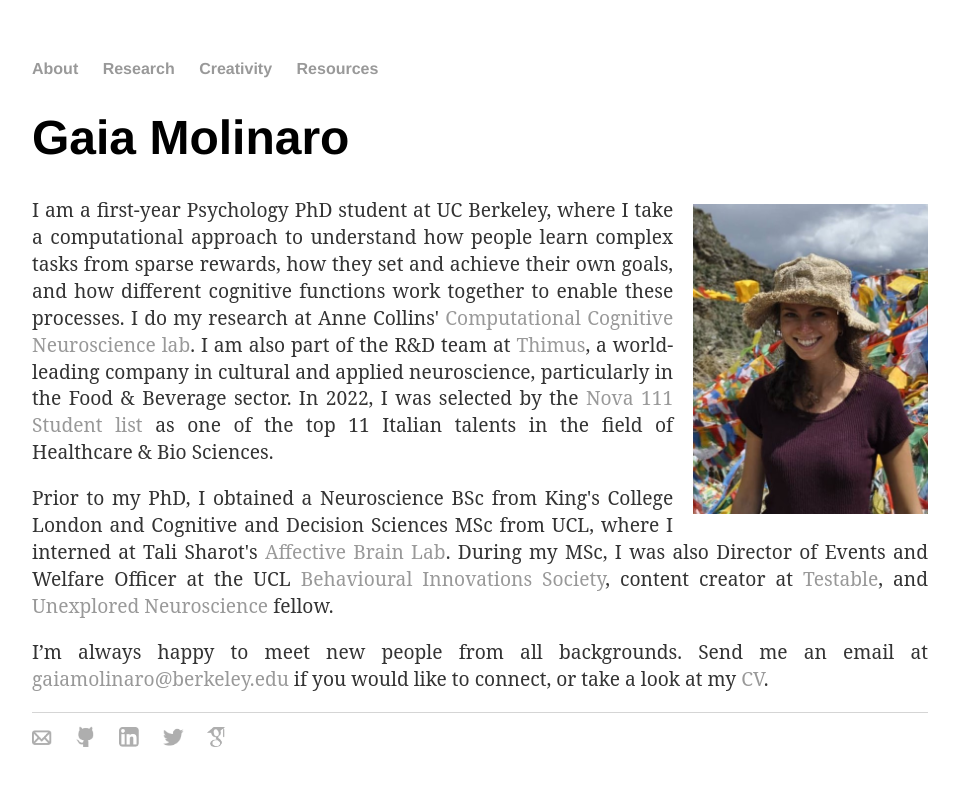
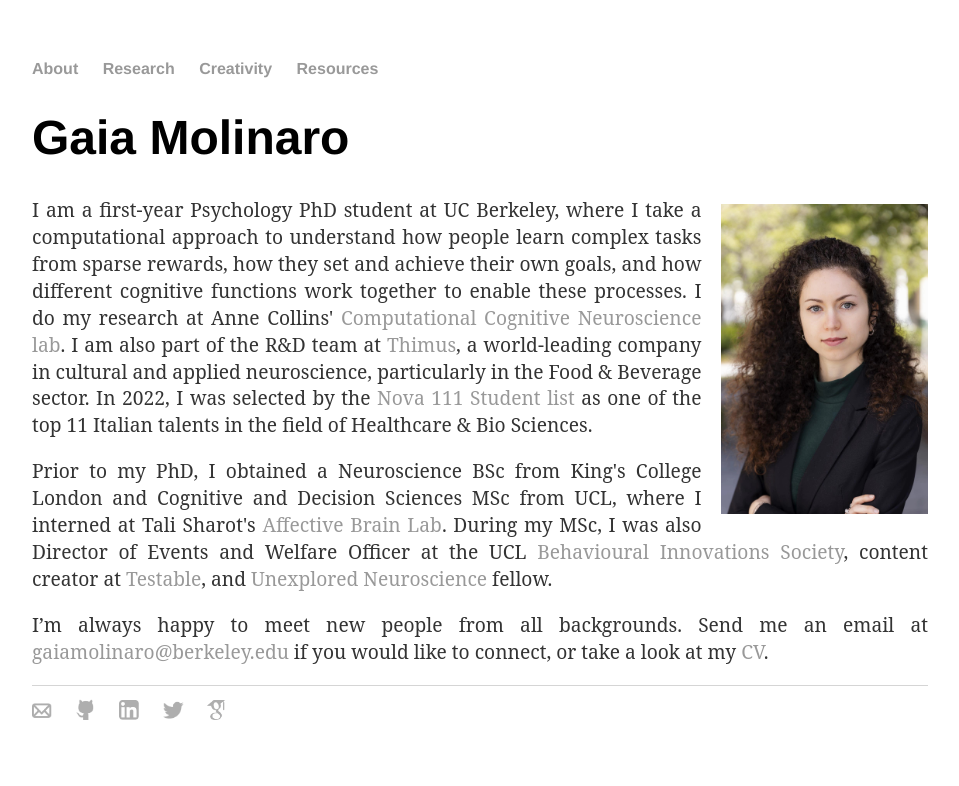
Before and after one commit to gaiamolinaro/gaiamolinaro.github.io, a Jekyll site: the page built from index.html, in a window 1280 px wide. Shown: the top 786 px of the page, without its empty margins (160-1119 px from the left). Built offline with Jekyll 4.4.1, drawn with Linux system fonts in a browser that asks for light colours; nearby versions of some CDN libraries.

Commit message:
Changed profile picture

```diff
--- a/index.html
+++ b/index.html
@@ -4,7 +4,7 @@ title: Gaia Molinaro
 ---
 <div class="blurb">
 <h1>Gaia Molinaro</h1>
-<img class="profile-pic" src="../photos/gaia_tibet_pic.jpg">
+<img class="profile-pic" src="../photos/gaia_uva_pic.jpg">
 <p>I am a first-year Psychology PhD student at UC Berkeley, where I take a computational approach to understand how people learn complex tasks from sparse rewards,
     how they set and achieve their own goals, and how different cognitive functions work together to enable these processes.
     I do my research at Anne Collins' <a href="https://ccn.berkeley.edu/" target="_blank">Computational Cognitive Neuroscience lab</a>. I am also part of the R&D team at
```
